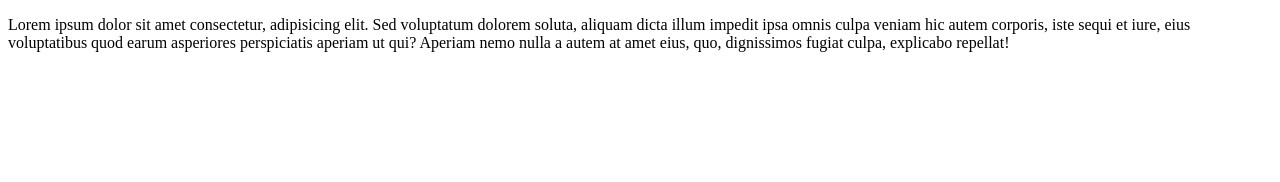
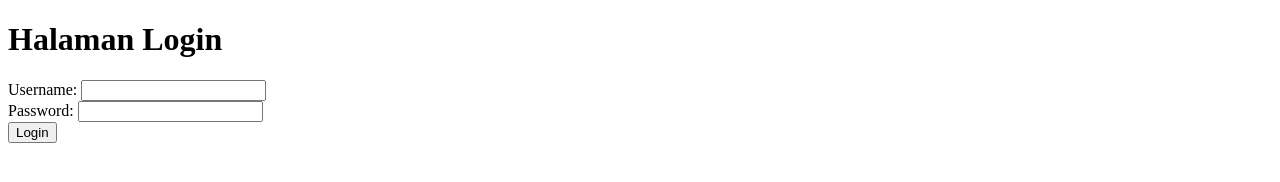
Before and after one commit to Xysaa/BELAJAR-GIT, a plain HTML site: page index.html in a window 1280 px wide. Drawn offline with Linux system fonts and the light colour scheme.

Commit message:
FEAT : ADD LOGIN PAGE

```diff
--- a/index.html
+++ b/index.html
@@ -6,6 +6,15 @@
     <title>BELAJAR GITHUB</title>
 </head>
 <body>
-    <p>Lorem ipsum dolor sit amet consectetur, adipisicing elit. Sed voluptatum dolorem soluta, aliquam dicta illum impedit ipsa omnis culpa veniam hic autem corporis, iste sequi et iure, eius voluptatibus quod earum asperiores perspiciatis aperiam ut qui? Aperiam nemo nulla a autem at amet eius, quo, dignissimos fugiat culpa, explicabo repellat!</p>
+    <h1>Halaman Login</h1>
+    <form action="/login" method="post">
+        <label for="username">Username:</label>
+        <input type="text" id="username" name="username" required>
+        <br>
+        <label for="password">Password:</label>
+        <input type="password" id="password" name="password" required>
+        <br>
+        <button type="submit">Login</button>
+    </form>
 </body>
 </html>
```
